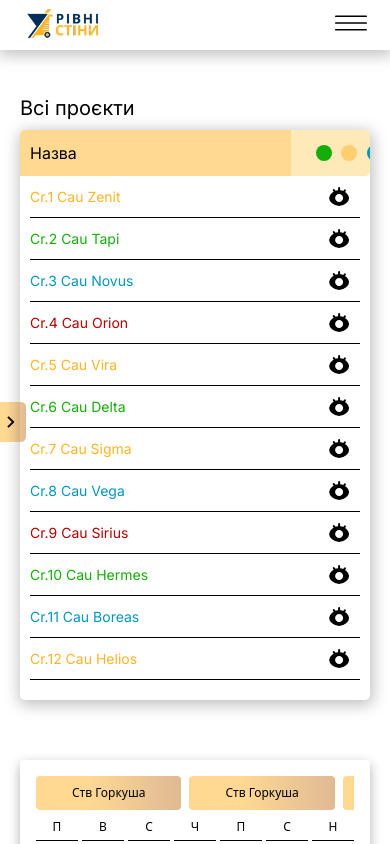
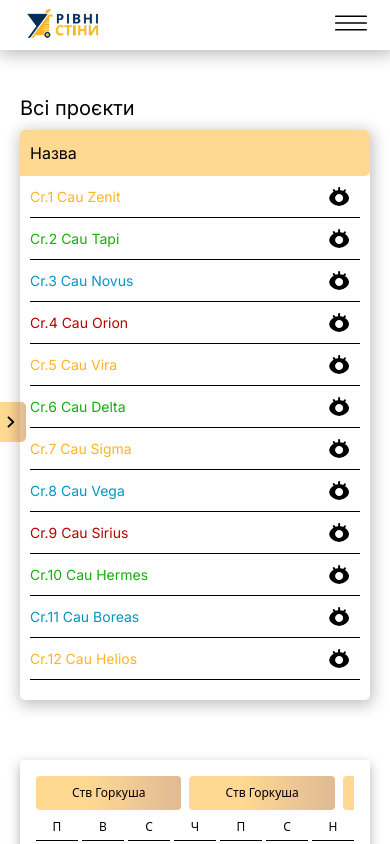
Before and after one commit to DonAkardion/StraightWalls_FE, a Next.js app: page /1/projects in a window 390 px wide. Shown: the top 844 px of the page. Built offline with nearby package versions, Linux system fonts and the light colour scheme; a web font is replaced by a local one.

Commit message:
fix: mobile

```diff
--- a/src/components/Table/Table.module.css
+++ b/src/components/Table/Table.module.css
@@ -367,6 +367,22 @@
   .inspectTr {
     display: table-row;
   }
+  /* правила для Projects */
+  :global(.projectsTableWrap) .indentCellBig {
+    width: 40px;
+  }
+  :global(.projectsTableWrap) .indentCellSmall,
+  .indentCellLast {
+    background: none;
+  }
+  :global(.projectsTableWrap) .indentCellSmall {
+    position: relative;
+  }
+  :global(.projectsTableWrap) .indentCellSmall::before,
+  :global(.projectsTableWrap) .indentCellSmall::after {
+    display: none;
+  }
+
   /* правила для Crews WorkersPage */
   :global(.CrewsTableWrap) .indentCellSmallSecond {
     width: 20px;
```
